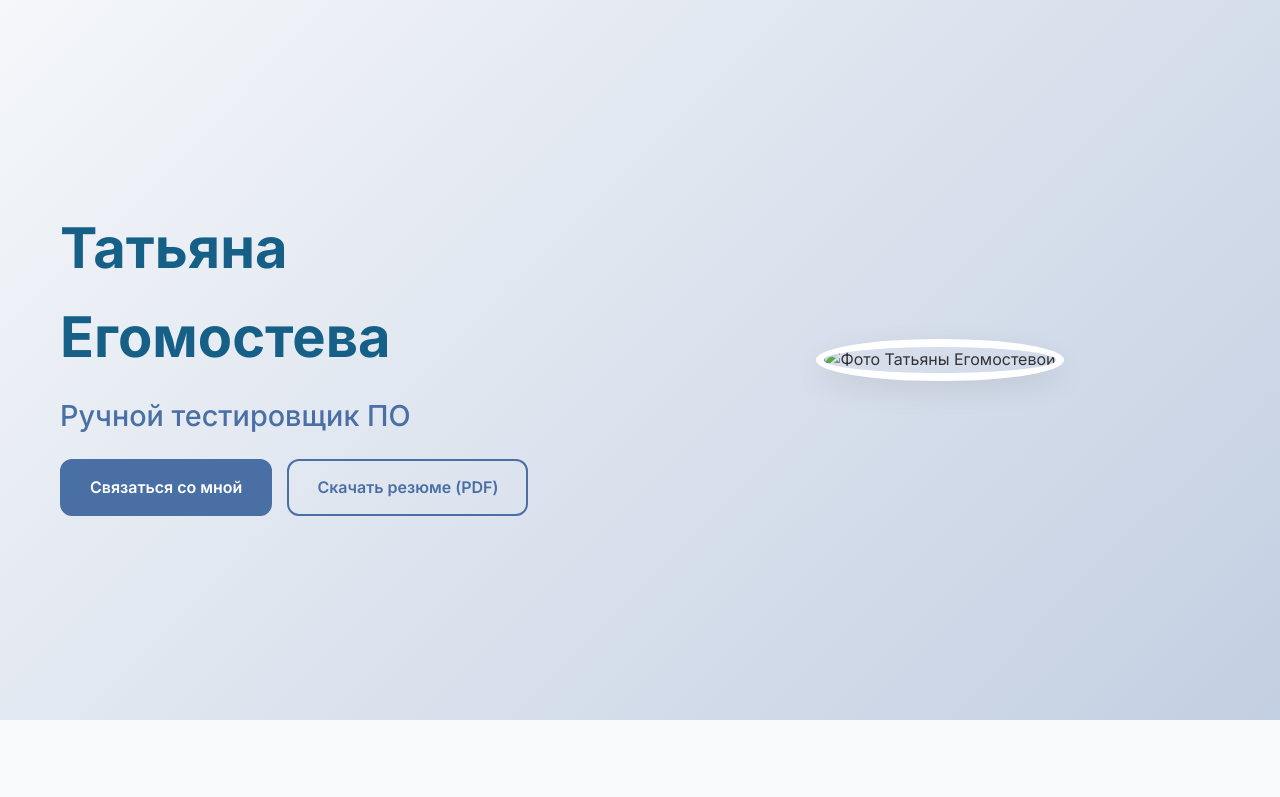
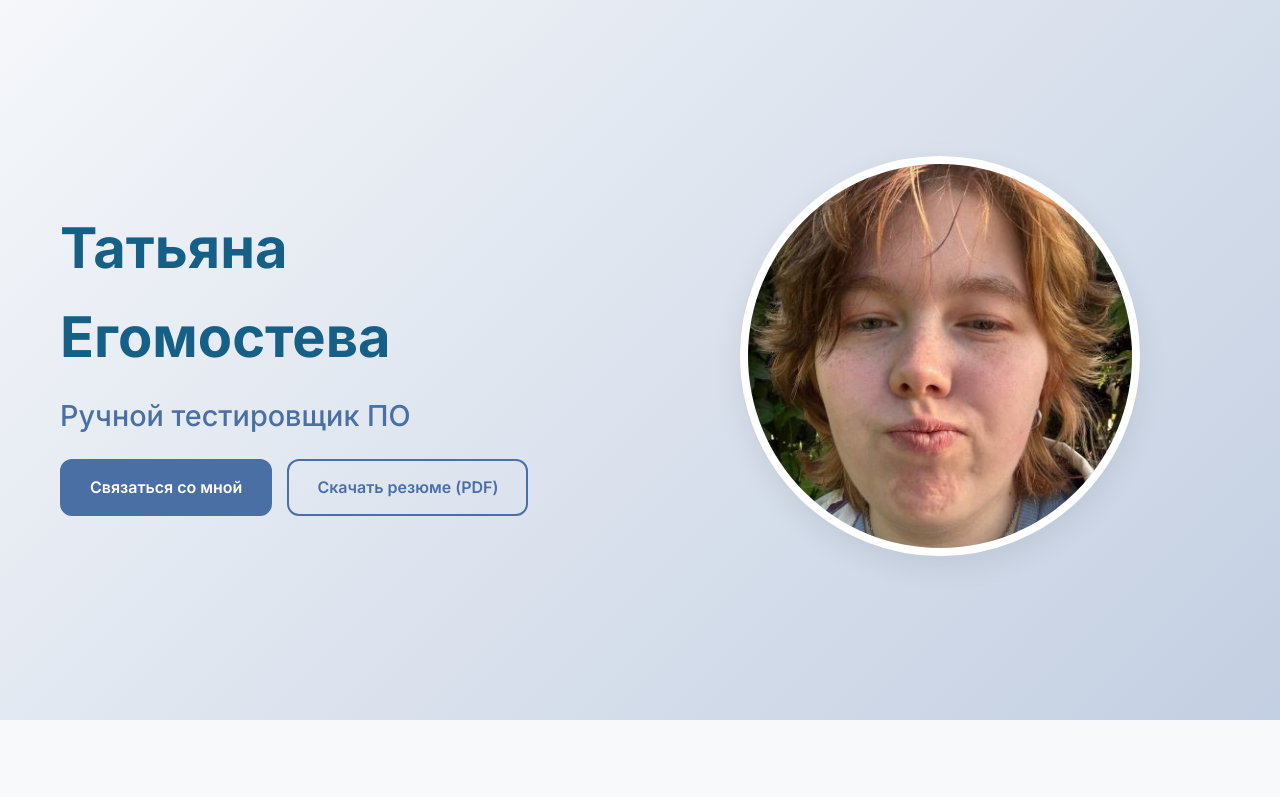
Before and after one commit to liamnoiseme-arch/liamnoiseme-arch.github.io, a plain HTML site: page index.html in a window 1280 px wide. Shown: the top 797 px of the page. Drawn offline with Linux system fonts and the light colour scheme.

Commit message:
Update index.html

```diff
--- a/index.html
+++ b/index.html
@@ -26,7 +26,7 @@
             </div>
             <div class="hero-image">
                 <!-- Заменить на свою фотографию -->
-                <img src="Avatar.jpg.jpg" alt="Фото Татьяны Егомостевой">
+                <img src="Avatar.jpg" alt="Фото Татьяны Егомостевой">
             </div>
         </div>
     </header>
```
